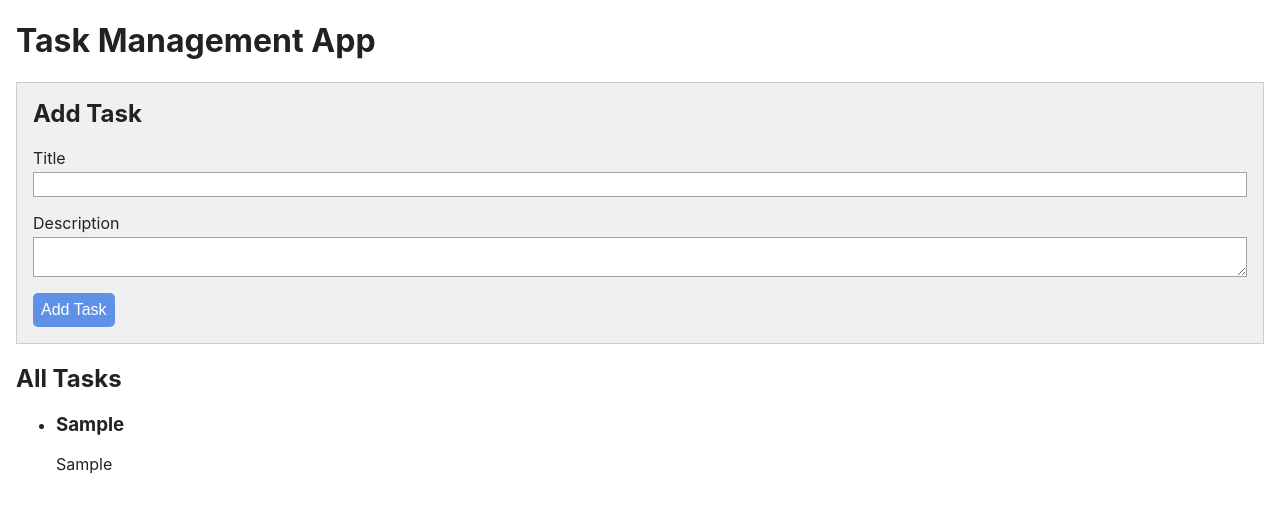
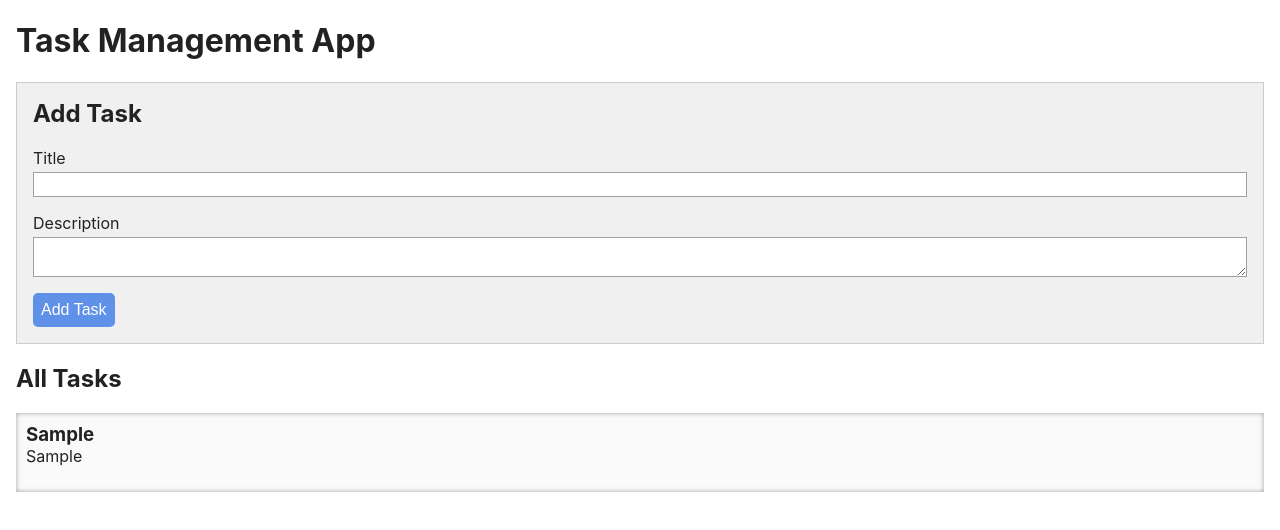
Before and after one commit to alikhan27/task-management-app, a React (Create React App) app in the folder frontend/: page / in a window 1280 px wide. Both pictures are taken after typing "Sample", "Sample" into the empty fields and a click on the button "Add Task". Shown: the top 530 px of the page. Built offline with nearby package versions, Linux system fonts and the light colour scheme.

Commit message:
Added the styling

```diff
--- a/frontend/src/App.css
+++ b/frontend/src/App.css
@@ -36,3 +36,27 @@ body {
   color: #fff;
   cursor: pointer;
 }
+
+.task-list {
+  list-style: none;
+  padding: 10px;
+  margin: 0;
+  background: #fafafa;
+  box-shadow: inset #a0a0a0 0px 0px 5px
+}
+
+.task-list h3 {
+  margin: 0;
+}
+
+.task-list p {
+  margin-top: 0;
+}
+
+.task-list .task {
+  margin-bottom: 10px;
+  border-bottom: 1px solid #ccc;
+}
+.task-list .task:last-child {
+  border-bottom: none
+}
```
